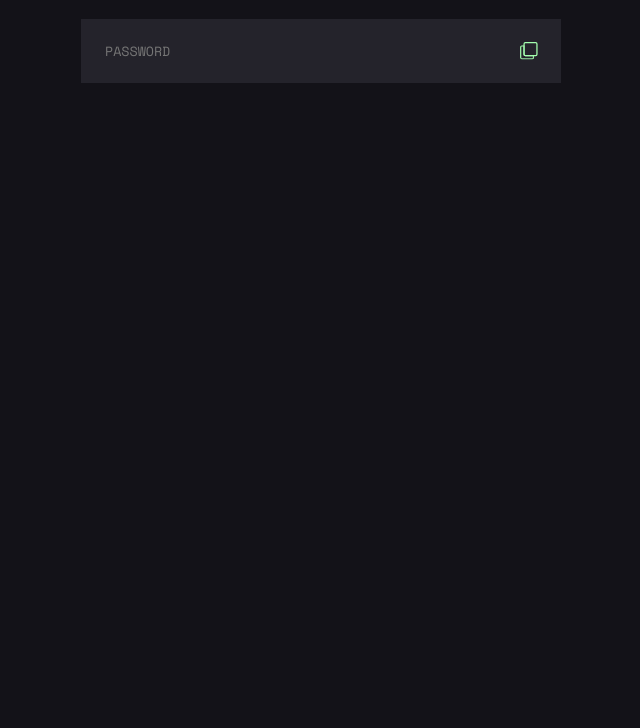
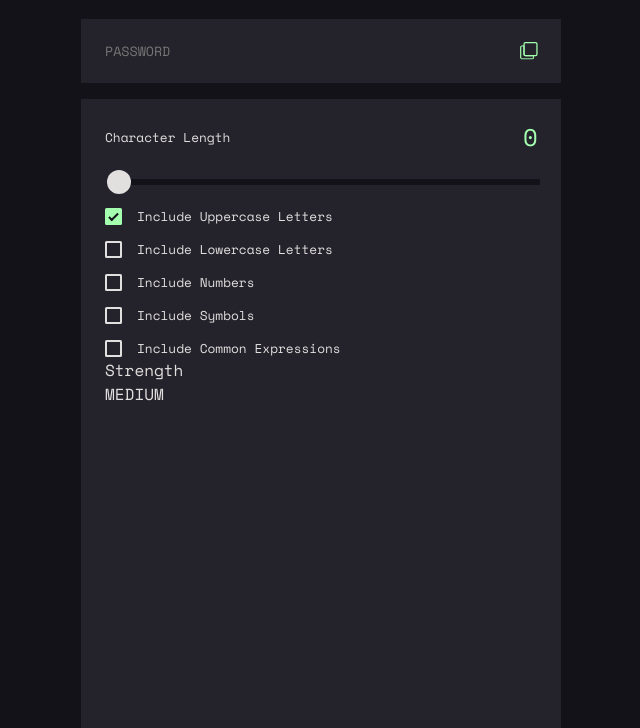
Before and after one commit to coolbmann/Project-Padlock, a plain HTML site: page index.html in a window 1280 px wide. Shown: the part 72-800 px from the top of the page, without its empty margins (319-959 px from the left). Drawn offline with nearby package versions, Linux system fonts and the light colour scheme.

Commit message:
Password Toggles UI Complete
Slider and Checkbox UI styling complete. Next, create strength box and generate button, base HTM structure added

```diff
--- a/index.html
+++ b/index.html
@@ -9,6 +9,9 @@
   <link href="https://fonts.googleapis.com/css2?family=Space+Mono:ital,wght@0,400;0,700;1,400;1,700&display=swap" rel="stylesheet">
   <link rel="stylesheet" href="styles/general.css">
   <link rel="stylesheet" href="styles/password-output.css">
+  <link rel="stylesheet" href="styles/password-settings.css">
+
+  <script src="/Project-Padlock/scripts/app.js"></script>
 </head>
 <body>
   <h1 id="body_title">Padlock</h1>
@@ -30,6 +33,71 @@
     </div>
   </div>
 
+  <div id="settings_section-box">
+    <div id="settings_character-length-header">
+      <div class="settings_character-length-header-subsection">
+        <p id="settings_character-length-text" class="settings_text">Character Length</p>
+      </div>
+      <div class="settings_character-length-header-subsection">
+        <p id="settings_character-length-value">0</p>
+      </div>
+    </div>
+
+    <div id="settings_slider-box">
+      <input id="settings_slider" type="range" min="0" max="18" value="0">
+    </div>
+
+    <div id="settings_checkbox-section">
+      <div class="settings_checkbox-section-row settings_text">
+        <label>Include Uppercase Letters
+          <input class="settings_checkbox" type="checkbox" checked="checked">
+          <span></span>
+        </label>
+      </div>
+
+      <div class="settings_checkbox-section-row settings_text">
+        <label>Include Lowercase Letters
+          <input class="settings_checkbox" type="checkbox">
+          <span></span>
+        </label>
+      </div>
+
+      <div class="settings_checkbox-section-row settings_text">
+        <label>Include Numbers
+          <input class="settings_checkbox" type="checkbox">
+          <span></span>
+        </label>
+      </div>
+
+      <div class="settings_checkbox-section-row settings_text">
+        <label>Include Symbols
+          <input class="settings_checkbox" type="checkbox">
+          <span></span>
+        </label>
+      </div>
+
+      <div id="settings_common-expression-row" class="settings_checkbox-section-row settings_text">
+        <label>Include Common Expressions
+          <input class="settings_checkbox" type="checkbox">
+          <span></span>
+        </label>
+      </div>
+    </div>
+
+    <div id="settings_strength-section">
+      <div>Strength
+      </div>
+      <div>
+        <div>MEDIUM</div>
+        <svg></svg>
+        <svg></svg>
+        <svg></svg>
+        <svg></svg>
+      </div>
+    </div>
+
+  </div>
+
 
 
 </body>
--- /dev/null
+++ b/scripts/app.js
@@ -0,0 +1,9 @@
+window.addEventListener('DOMContentLoaded', () => {
+  const characterLengthDisplay = document.getElementById('settings_character-length-value');
+  const slider = document.getElementById('settings_slider');
+
+  slider.addEventListener('input', (event) => {
+    characterLengthDisplay.innerText = event.target.value;
+  });
+
+});
--- a/styles/general.css
+++ b/styles/general.css
@@ -1,6 +1,7 @@
 body {
   background-color: #131218;
   font-family: 'Space Mono', monospace;
+  color: #e2dfdf;
 }
 
 #body_title {
--- /dev/null
+++ b/styles/password-settings.css
@@ -0,0 +1,125 @@
+#settings_section-box {
+  display: flex;
+  flex-direction: column;
+  justify-content: space-between;
+  background-color: #24232b;
+  box-sizing: border-box;
+  margin: 1rem auto auto auto;
+  padding: 0 0 0 1.5rem;
+  width: 30rem;
+
+}
+
+.settings_text {
+  color: #e2dfdf;
+  font-size: 0.8rem;
+  font-weight: 400;
+}
+
+#settings_character-length-header {
+  display: flex;
+  justify-content: space-between;
+  padding-top: 1rem;
+}
+
+.settings_character-length-header-subsection {
+  display: flex;
+  align-items: center;
+}
+
+#settings_character-length-text {
+  display: block;
+}
+
+#settings_character-length-value {
+  display: block;
+  color: #a4ffaf;
+  font-size: 1.5rem;
+  margin: 0;
+  padding-right: 1.45rem;
+}
+
+#settings_slider-box {
+  margin: 0.5rem 1.45rem 1rem 0;
+}
+
+#settings_slider {
+  appearance: none;
+  background: #131218;
+  border: none;
+  outline: none;
+  width: 100%;
+  height: 0.4rem;
+}
+
+#settings_slider::-webkit-slider-thumb {
+  -webkit-appearance: none;
+  background-color: #e2dfdf;
+  width: 1.5rem;
+  height: 1.5rem;
+  border-radius: 1rem;
+}
+
+/* Checkbox Section */
+
+#settings_checkbox-section {
+  display: flex;
+  flex-direction: column;
+  gap: 0.875rem;
+}
+
+.settings_checkbox-section-row {
+  position: relative;
+}
+
+.settings_checkbox-section-row label {
+  padding-left: 2rem;
+}
+
+/* Hide default checkbox */
+.settings_checkbox {
+  display: none;
+  width: 0;
+  height: 0;
+}
+
+.settings_checkbox-section-row span {
+  position: absolute;
+  left: 0;
+  top: 0.05rem;
+  width: 0.8rem;
+  height: 0.8rem;
+  border-style: solid;
+  border-width: 0.15rem;
+  border-color: #e2dfdf;
+  border-radius: 0.1rem;
+}
+
+.settings_checkbox:checked + span {
+  background-color: #a4ffaf;
+  border-color: #a4ffaf;
+}
+
+/* Create the checkmark (hidden when not checked) */
+.settings_checkbox-section-row span:after {
+  content: "";
+  position: absolute;
+  display: none;
+  left: 0.225rem;
+  top: 0.015rem;
+  border-color: #131218;
+  border-style: solid;
+  border-width: 0 0.15rem 0.15rem 0;
+  width: 0.2rem;
+  height: 0.5rem;
+  transform: rotate(45deg);
+}
+
+/* Show checkmark when checked */
+.settings_checkbox:checked + span:after {
+  display: block;
+}
+
+.settings_checkbox-section-row label:hover span {
+  border-color: #a4ffaf;
+}
```
